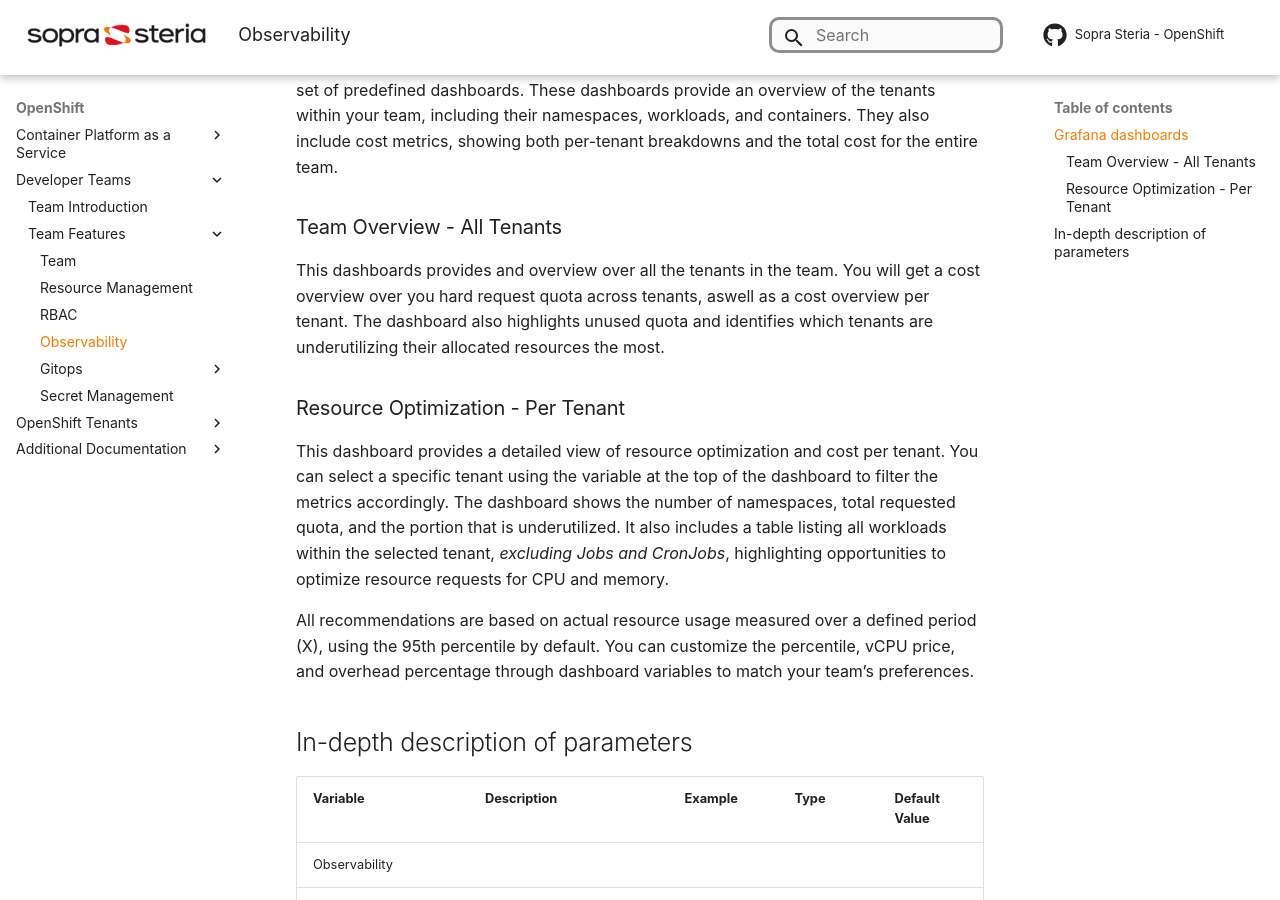
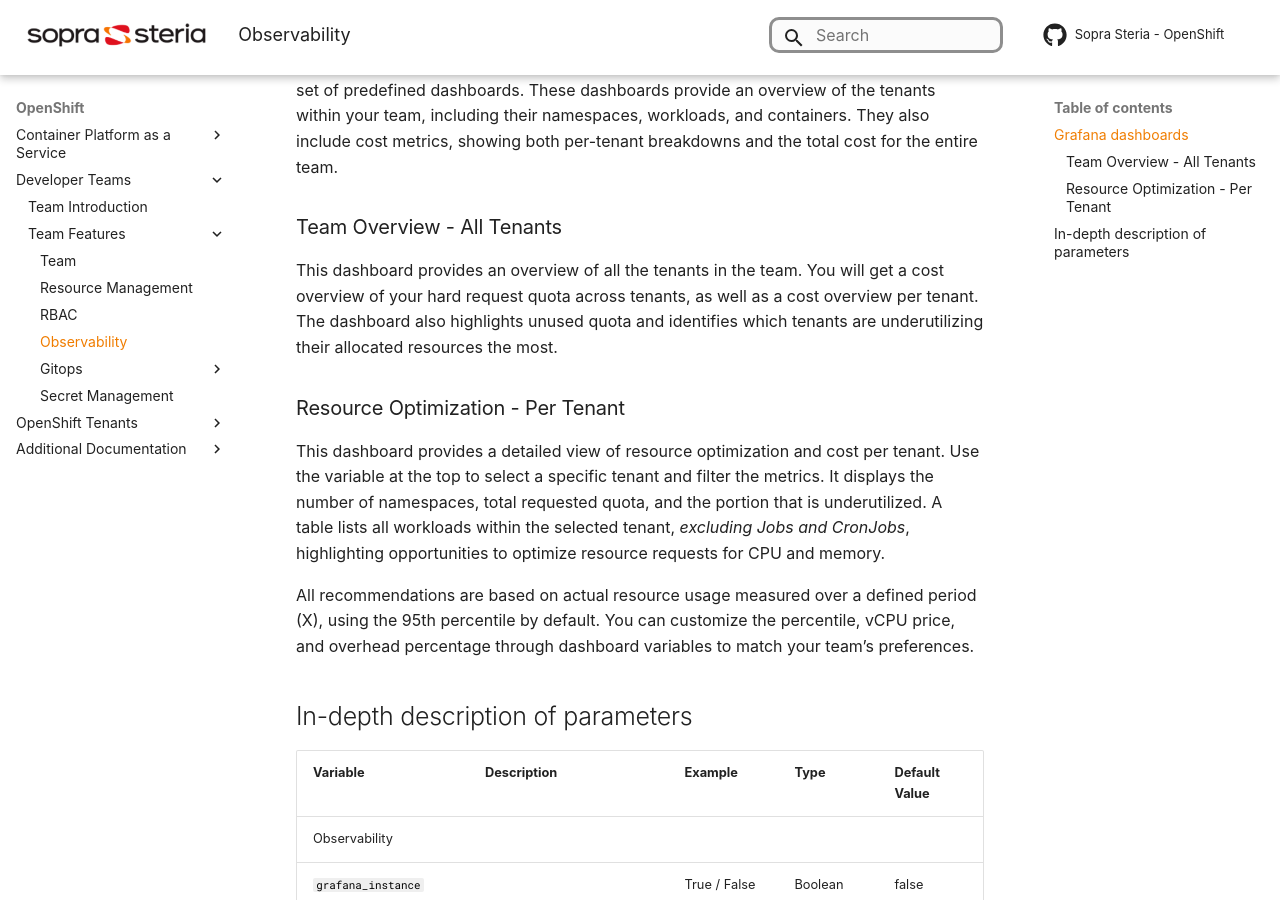
Before and after one commit to Sopra-Steria-Norge-Kubernetes/OpenShift, an MkDocs documentation site: the page built from docs/OpenShift Teams/Team features/observability.md, in a window 1280 px wide and 900 px high, scrolled down 599 px. Built offline with MkDocs 1.6.1 and Material for MkDocs 9.7.7, drawn with Linux system fonts in a browser that asks for light colours; some web fonts are replaced; comment, search, counter and statistics services are not loaded.

Commit message:
skrive feil og endre noen setninger

```diff
--- a/docs/OpenShift Teams/Team features/observability.md
+++ b/docs/OpenShift Teams/Team features/observability.md
@@ -15,10 +15,11 @@
 By enabling `grafana_instance`, your team will receive a Grafana instance preloaded with a set of predefined dashboards. These dashboards provide an overview of the tenants within your team, including their namespaces, workloads, and containers. They also include cost metrics, showing both per-tenant breakdowns and the total cost for the entire team.
 
 ### Team Overview - All Tenants
-This dashboards provides and overview over all the tenants in the team. You will get a cost overview over you hard request quota across tenants, aswell as a cost overview per tenant. The dashboard also highlights unused quota and identifies which tenants are underutilizing their allocated resources the most.
+This dashboard provides an overview of all the tenants in the team. You will get a cost overview of your hard request quota across tenants, as well as a cost overview per tenant. The dashboard also highlights unused quota and identifies which tenants are underutilizing their allocated resources the most.
 
 ### Resource Optimization - Per Tenant
-This dashboard provides a detailed view of resource optimization and cost per tenant. You can select a specific tenant using the variable at the top of the dashboard to filter the metrics accordingly. The dashboard shows the number of namespaces, total requested quota, and the portion that is underutilized. It also includes a table listing all workloads within the selected tenant, _excluding Jobs and CronJobs_, highlighting opportunities to optimize resource requests for CPU and memory.
+This dashboard provides a detailed view of resource optimization and cost per tenant.
+Use the variable at the top to select a specific tenant and filter the metrics. It displays the number of namespaces, total requested quota, and the portion that is underutilized. A table lists all workloads within the selected tenant, _excluding Jobs and CronJobs_, highlighting opportunities to optimize resource requests for CPU and memory.
 
 All recommendations are based on actual resource usage measured over a defined period (X), using the 95th percentile by default. You can customize the percentile, vCPU price, and overhead percentage through dashboard variables to match your team’s preferences.
 
```
